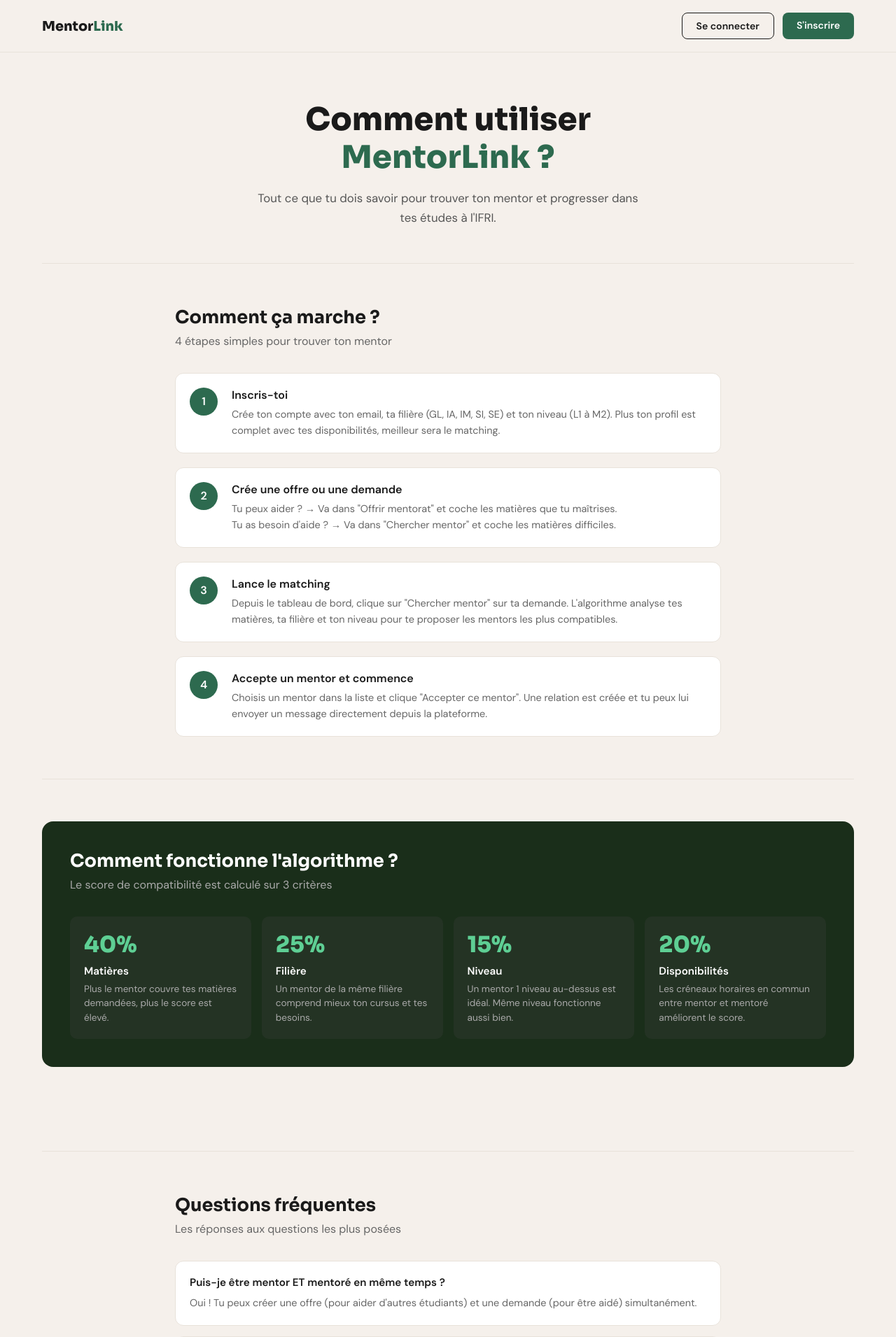
After one commit to edahjeandedieu404-byte/mentorlink-test, a Django app: page /aide/ in a window 1280 px wide. The commit adds this page. Shown: the top 1911 px of the page at 70% size. Run offline with Django 5.2, Linux system fonts and the light colour scheme.

Commit message:
feat: page aide + bouton guide utilisation dans topbar

```diff
--- a/mentorlink/urls.py
+++ b/mentorlink/urls.py
@@ -6,6 +6,7 @@ from django.views.generic import TemplateView
 
 urlpatterns = [
     path('', TemplateView.as_view(template_name='home.html'), name='home'),
+    path('aide/', TemplateView.as_view(template_name='aide.html'), name='aide'),
     path('admin/', admin.site.urls),
     path('accounts/', include('accounts.urls')),
     path('matching/', include('matching.urls')),
--- /dev/null
+++ b/templates/aide.html
@@ -0,0 +1,212 @@
+{% load static %}
+<!DOCTYPE html>
+<html lang="fr">
+<head>
+    <meta charset="UTF-8">
+    <meta name="viewport" content="width=device-width, initial-scale=1.0">
+    <title>Guide d'utilisation — MentorLink</title>
+    <link rel="preconnect" href="https://fonts.googleapis.com">
+    <link rel="preconnect" href="https://fonts.gstatic.com" crossorigin>
+    <link href="https://fonts.googleapis.com/css2?family=Sora:wght@400;600;700;800&family=DM+Sans:wght@400;500;600&display=swap" rel="stylesheet">
+    <style>
+        * { margin:0; padding:0; box-sizing:border-box; }
+        body { font-family:'DM Sans', sans-serif; background:#f5f0eb; color:#1a1a1a; }
+
+        /* NAVBAR */
+        nav {
+            display:flex; justify-content:space-between; align-items:center;
+            padding:18px 60px; background:#f5f0eb; border-bottom:1px solid #e8e2da;
+            position:sticky; top:0; z-index:100;
+        }
+        .nav-logo { font-family:'Sora',sans-serif; font-weight:800; font-size:1.2rem; color:#1a1a1a; text-decoration:none; }
+        .nav-logo span { color:#2d6a4f; }
+        .nav-links { display:flex; gap:12px; }
+        .btn-outline { padding:9px 20px; border:1.5px solid #1a1a1a; border-radius:8px; background:transparent; color:#1a1a1a; font-family:'DM Sans',sans-serif; font-size:0.88rem; font-weight:600; cursor:pointer; text-decoration:none; }
+        .btn-green { padding:9px 20px; border:none; border-radius:8px; background:#2d6a4f; color:white; font-family:'DM Sans',sans-serif; font-size:0.88rem; font-weight:600; cursor:pointer; text-decoration:none; }
+        .btn-green:hover { background:#245a41; }
+
+        /* HERO */
+        .hero { text-align:center; padding:70px 60px 50px; }
+        .hero h1 { font-family:'Sora',sans-serif; font-size:2.8rem; font-weight:800; line-height:1.2; margin-bottom:16px; }
+        .hero h1 span { color:#2d6a4f; }
+        .hero p { color:#555; font-size:1.05rem; max-width:550px; margin:0 auto; line-height:1.7; }
+
+        /* SECTIONS */
+        .section { padding:60px; max-width:900px; margin:0 auto; }
+        .section-title { font-family:'Sora',sans-serif; font-size:1.6rem; font-weight:700; margin-bottom:8px; }
+        .section-sub { color:#666; margin-bottom:35px; }
+
+        /* ÉTAPES */
+        .steps { display:flex; flex-direction:column; gap:20px; }
+        .step { display:flex; gap:20px; align-items:flex-start; background:white; border-radius:12px; padding:20px; border:1px solid #e8e2da; }
+        .step-num { min-width:40px; height:40px; background:#2d6a4f; color:white; border-radius:50%; display:flex; align-items:center; justify-content:center; font-weight:800; font-size:1rem; flex-shrink:0; }
+        .step-content strong { font-size:1rem; font-weight:700; display:block; margin-bottom:6px; }
+        .step-content p { color:#666; line-height:1.6; font-size:0.9rem; }
+
+        /* ALGORITHME */
+        .algo-section { background:#1a2e1a; border-radius:16px; padding:40px; margin:0 60px 60px; }
+        .algo-section .section-title { color:white; }
+        .algo-section .section-sub { color:#aaa; }
+        .algo-cards { display:flex; gap:15px; }
+        .algo-card { flex:1; background:#243324; border-radius:10px; padding:20px; }
+        .algo-card .poids { font-family:'Sora',sans-serif; font-size:2rem; font-weight:800; color:#5ecf94; }
+        .algo-card strong { display:block; color:white; margin:8px 0 6px; font-size:0.95rem; }
+        .algo-card p { color:#aaa; font-size:0.85rem; line-height:1.5; }
+
+        /* FAQ */
+        .faq { display:flex; flex-direction:column; gap:15px; }
+        .faq-item { background:white; border-radius:12px; padding:20px; border:1px solid #e8e2da; }
+        .faq-item strong { display:block; margin-bottom:8px; font-size:0.95rem; }
+        .faq-item p { color:#666; font-size:0.9rem; line-height:1.6; }
+
+        /* CTA */
+        .cta { background:#1a2e1a; text-align:center; padding:70px 60px; }
+        .cta h2 { font-family:'Sora',sans-serif; font-size:2rem; font-weight:800; color:white; margin-bottom:12px; }
+        .cta h2 span { color:#5ecf94; }
+        .cta p { color:#aaa; margin-bottom:30px; }
+        .cta-btns { display:flex; gap:12px; justify-content:center; }
+
+        /* FOOTER */
+        footer { text-align:center; padding:25px; color:#999; font-size:0.82rem; background:#f5f0eb; border-top:1px solid #e8e2da; }
+
+        /* DIVIDER */
+        .divider { height:1px; background:#e8e2da; margin:0 60px; }
+    </style>
+</head>
+<body>
+
+<nav>
+    <a href="{% url 'home' %}" class="nav-logo">Mentor<span>Link</span></a>
+    <div class="nav-links">
+        <a href="{% url 'connexion' %}" class="btn-outline">Se connecter</a>
+        <a href="{% url 'inscription' %}" class="btn-green">S'inscrire</a>
+    </div>
+</nav>
+
+<!-- HERO -->
+<div class="hero">
+    <h1>Comment utiliser<br><span>MentorLink ?</span></h1>
+    <p>Tout ce que tu dois savoir pour trouver ton mentor et progresser dans tes études à l'IFRI.</p>
+</div>
+
+<div class="divider"></div>
+
+<!-- ÉTAPES -->
+<div class="section">
+    <div class="section-title">Comment ça marche ?</div>
+    <div class="section-sub">4 étapes simples pour trouver ton mentor</div>
+    <div class="steps">
+        <div class="step">
+            <div class="step-num">1</div>
+            <div class="step-content">
+                <strong>Inscris-toi</strong>
+                <p>Crée ton compte avec ton email, ta filière (GL, IA, IM, SI, SE) et ton niveau (L1 à M2). Plus ton profil est complet avec tes disponibilités, meilleur sera le matching.</p>
+            </div>
+        </div>
+        <div class="step">
+            <div class="step-num">2</div>
+            <div class="step-content">
+                <strong>Crée une offre ou une demande</strong>
+                <p>Tu peux aider ? → Va dans "Offrir mentorat" et coche les matières que tu maîtrises.<br>
+                Tu as besoin d'aide ? → Va dans "Chercher mentor" et coche les matières difficiles.</p>
+            </div>
+        </div>
+        <div class="step">
+            <div class="step-num">3</div>
+            <div class="step-content">
+                <strong>Lance le matching</strong>
+                <p>Depuis le tableau de bord, clique sur "Chercher mentor" sur ta demande. L'algorithme analyse tes matières, ta filière et ton niveau pour te proposer les mentors les plus compatibles.</p>
+            </div>
+        </div>
+        <div class="step">
+            <div class="step-num">4</div>
+            <div class="step-content">
+                <strong>Accepte un mentor et commence</strong>
+                <p>Choisis un mentor dans la liste et clique "Accepter ce mentor". Une relation est créée et tu peux lui envoyer un message directement depuis la plateforme.</p>
+            </div>
+        </div>
+    </div>
+</div>
+
+<div class="divider"></div>
+
+<!-- ALGORITHME -->
+<div style="padding:60px 0;">
+    <div class="algo-section">
+        <div class="section-title">Comment fonctionne l'algorithme ?</div>
+        <div class="section-sub">Le score de compatibilité est calculé sur 3 critères</div>
+        <div class="algo-cards">
+    <div class="algo-card">
+        <div class="poids">40%</div>
+        <strong>Matières</strong>
+        <p>Plus le mentor couvre tes matières demandées, plus le score est élevé.</p>
+    </div>
+    <div class="algo-card">
+        <div class="poids">25%</div>
+        <strong>Filière</strong>
+        <p>Un mentor de la même filière comprend mieux ton cursus et tes besoins.</p>
+    </div>
+    <div class="algo-card">
+        <div class="poids">15%</div>
+        <strong>Niveau</strong>
+        <p>Un mentor 1 niveau au-dessus est idéal. Même niveau fonctionne aussi bien.</p>
+    </div>
+    <div class="algo-card">
+        <div class="poids">20%</div>
+        <strong>Disponibilités</strong>
+        <p>Les créneaux horaires en commun entre mentor et mentoré améliorent le score.</p>
+    </div>
+</div>
+    </div>
+</div>
+
+<div class="divider"></div>
+
+<!-- FAQ -->
+<div class="section">
+    <div class="section-title">Questions fréquentes</div>
+    <div class="section-sub">Les réponses aux questions les plus posées</div>
+    <div class="faq">
+        <div class="faq-item">
+            <strong>Puis-je être mentor ET mentoré en même temps ?</strong>
+            <p>Oui ! Tu peux créer une offre (pour aider d'autres étudiants) et une demande (pour être aidé) simultanément.</p>
+        </div>
+        <div class="faq-item">
+            <strong>Est-ce que MentorLink est gratuit ?</strong>
+            <p>Oui, la plateforme est entièrement gratuite pour tous les étudiants de l'IFRI.</p>
+        </div>
+        <div class="faq-item">
+            <strong>Comment améliorer mon score de matching ?</strong>
+            <p>Complète bien ton profil : filière, niveau et disponibilités. Coche précisément les matières concernées dans ta demande.</p>
+        </div>
+        <div class="faq-item">
+            <strong>Que faire si aucun mentor n'est trouvé ?</strong>
+            <p>Cela signifie qu'aucune offre ne correspond à tes matières pour le moment. Reviens plus tard, d'autres étudiants peuvent créer des offres.</p>
+        </div>
+        <div class="faq-item">
+            <strong>Comment contacter mon mentor ?</strong>
+            <p>Après avoir accepté un mentor, va dans "Messages" dans la sidebar ou clique "Envoyer un message" depuis la page "Mes mentors".</p>
+        </div>
+        <div class="faq-item">
+            <strong>Puis-je avoir plusieurs mentors ?</strong>
+            <p>Oui ! Tu peux créer plusieurs demandes pour différentes matières et accepter plusieurs mentors selon tes besoins.</p>
+        </div>
+    </div>
+</div>
+
+<!-- CTA -->
+<div class="cta">
+    <h2>Prêt à trouver ton <span>mentor</span> ?</h2>
+    <p>Rejoins MentorLink et accélère ta progression dès aujourd'hui</p>
+    <div class="cta-btns">
+        <a href="{% url 'inscription' %}" class="btn-green" style="padding:12px 28px; font-size:0.95rem;">Créer mon compte</a>
+        <a href="{% url 'connexion' %}" class="btn-outline" style="padding:12px 28px; font-size:0.95rem; color:white; border-color:white;">Se connecter</a>
+    </div>
+</div>
+
+<footer>
+    © 2026 MentorLink — IFRI, Université d'Abomey-Calavi. Tous droits réservés.
+</footer>
+
+</body>
+</html>
--- a/templates/home.html
+++ b/templates/home.html
@@ -331,7 +331,8 @@
 <nav class="landing-nav">
     <div class="landing-logo">Mentor<span>Link</span></div>
     <div class="landing-nav-links">
-        <a href="{% url 'connexion' %}" class="btn btn-outline btn-sm">Se connecter</a>
+     <a href="{% url 'aide' %}" class="btn btn-primary btn-sm">Aide</a>
+    <a href="{% url 'connexion' %}" class="btn btn-primary btn-sm">Se connecter</a>
         <a href="{% url 'inscription' %}" class="btn btn-primary btn-sm">S'inscrire</a>
     </div>
 </nav>
```
Also changed, not shown: templates/base.html (+7 -1 lines).
